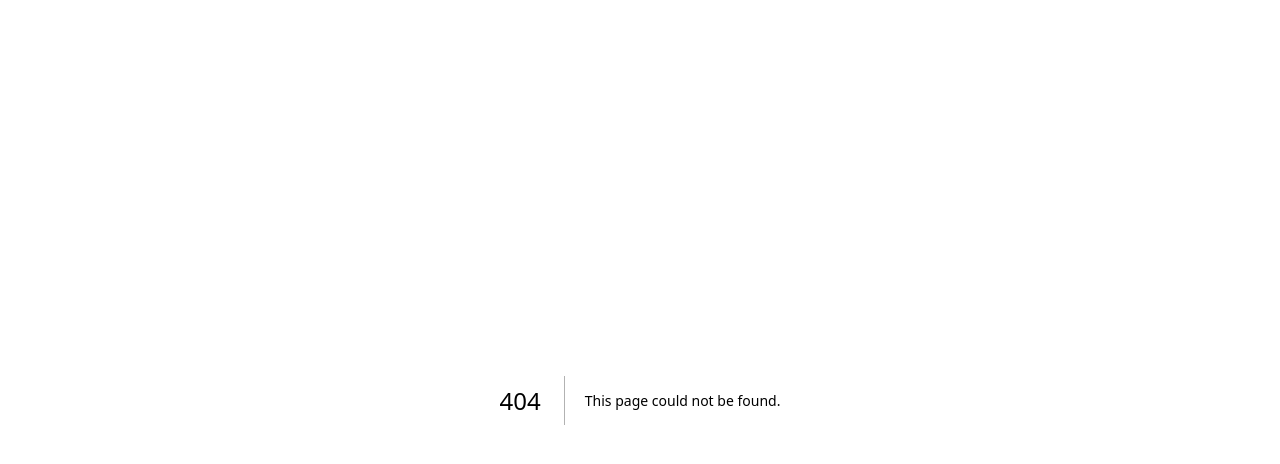
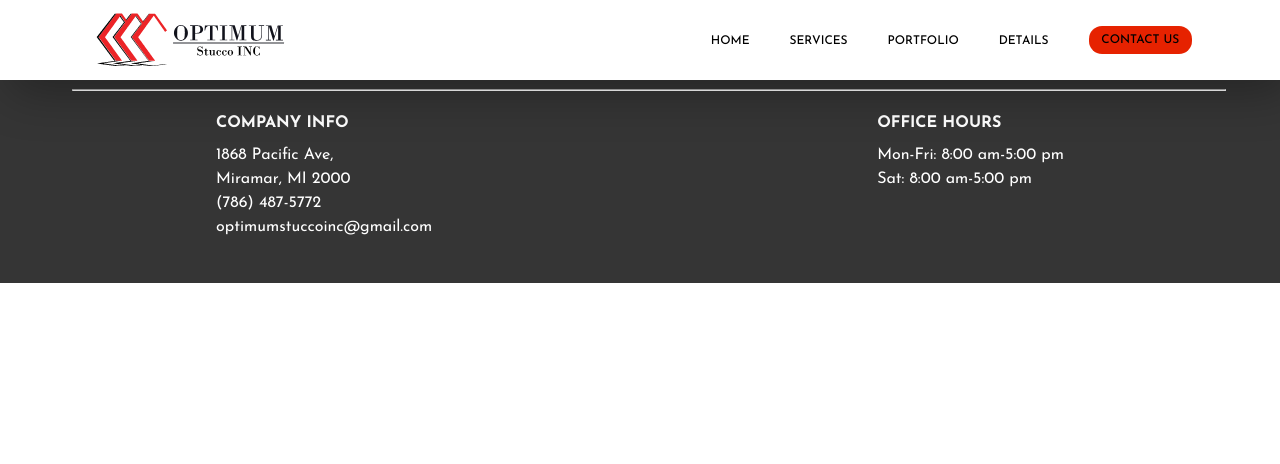
Before and after one commit to CristianDQL/REACT_NEXT_STUCCO, a Next.js app: page /contact in a window 1280 px wide. Before the commit this address had no page. Shown: the top 464 px of the page. Built offline with nearby package versions, Linux system fonts and the light colour scheme.

Commit message:
"add folder structure"

```diff
--- /dev/null
+++ b/app/contact/page.jsx
@@ -0,0 +1,11 @@
+import React from 'react'
+
+const page = () => {
+  return (
+    <div>
+      contact Us: coger un --example de formluario de contacto de next.
+    </div>
+  )
+}
+
+export default page
--- a/app/layout.js
+++ b/app/layout.js
@@ -1,6 +1,10 @@
+import Navbar from "@/src/components/Navbar/Navbar";
 import "./globals.css";
+/* import '@/app/ui/global.css'; */
 // forma de importar Fonts en Next
 import {Josefin_Sans} from 'next/font/google';
+import Footer from "@/src/components/Footer/Footer";
+/* import { Josef } from '@/app/ui/fonts'; */
 
 export const metadata = {
   title: "Optimum Stucco INC",
@@ -16,6 +20,7 @@ const Josef = Josefin_Sans({
 
 export default function RootLayout({ children }) {
   return (
+
     <html lang="en">
 
       {/* Links para el SlickSlider carrousel */}
@@ -26,14 +31,17 @@ export default function RootLayout({ children }) {
 
       <body className={Josef.className}>
 
-        {/* <Navbar /> */} {/* PARA TODAS LAS PÁGINAS. */}
-
+        <Navbar/>
         {children}
 
-        {/* <Footer /> */}
+      </body>
+      <Footer/>  {/* AL no ser el page.jsx, teniendo html, no sale al fondo, comprobar tras agregar más código. */}
+
+      {/* antialiased es una clase tailwind, que he recreado en global.css, no sé si funciona correctamente */}
+      {/* <body className={`${Josef.className} antialiased`}>{children}</body>
+      */}
 
 
-        </body>
     </html>
   );
 }
--- a/app/page.js
+++ b/app/page.js
@@ -36,11 +36,11 @@ export default function Home() {
 
   return (
     <motion.div className="app" animate={controls}>
-      <Navbar/>
+      {/* <Navbar/> */}
       <Hero/>
       <Services/>
       <Portfolio/>
-      <ContactUs/>
+      {/* <ContactUs/> */}
       {/* <SplitScreenL data={splitScreenData1}/>
       <VerticalSlider features={servicesData} /> */}
 
@@ -91,7 +91,7 @@ export default function Home() {
 
 
 
-      <Footer/>
+      {/* <Footer/> */}
 
     </motion.div>
   );
--- /dev/null
+++ b/app/ui/fonts.ts
@@ -0,0 +1,8 @@
+// font.ts
+import { Josefin_Sans } from 'next/font/google';
+
+export const Josef = Josefin_Sans({
+    subsets: ['latin'],
+    weight: ["100", "200", "300", "400", "500", "600", "700"],
+    display: "swap",
+  })
```
Also changed, not shown: app/details/page.jsx (added, +11 -0 lines), app/portfolio/page.jsx (added, +11 -0 lines), app/services/page.jsx (added, +11 -0 lines), tsconfig.json (added, +34 -0 lines).
